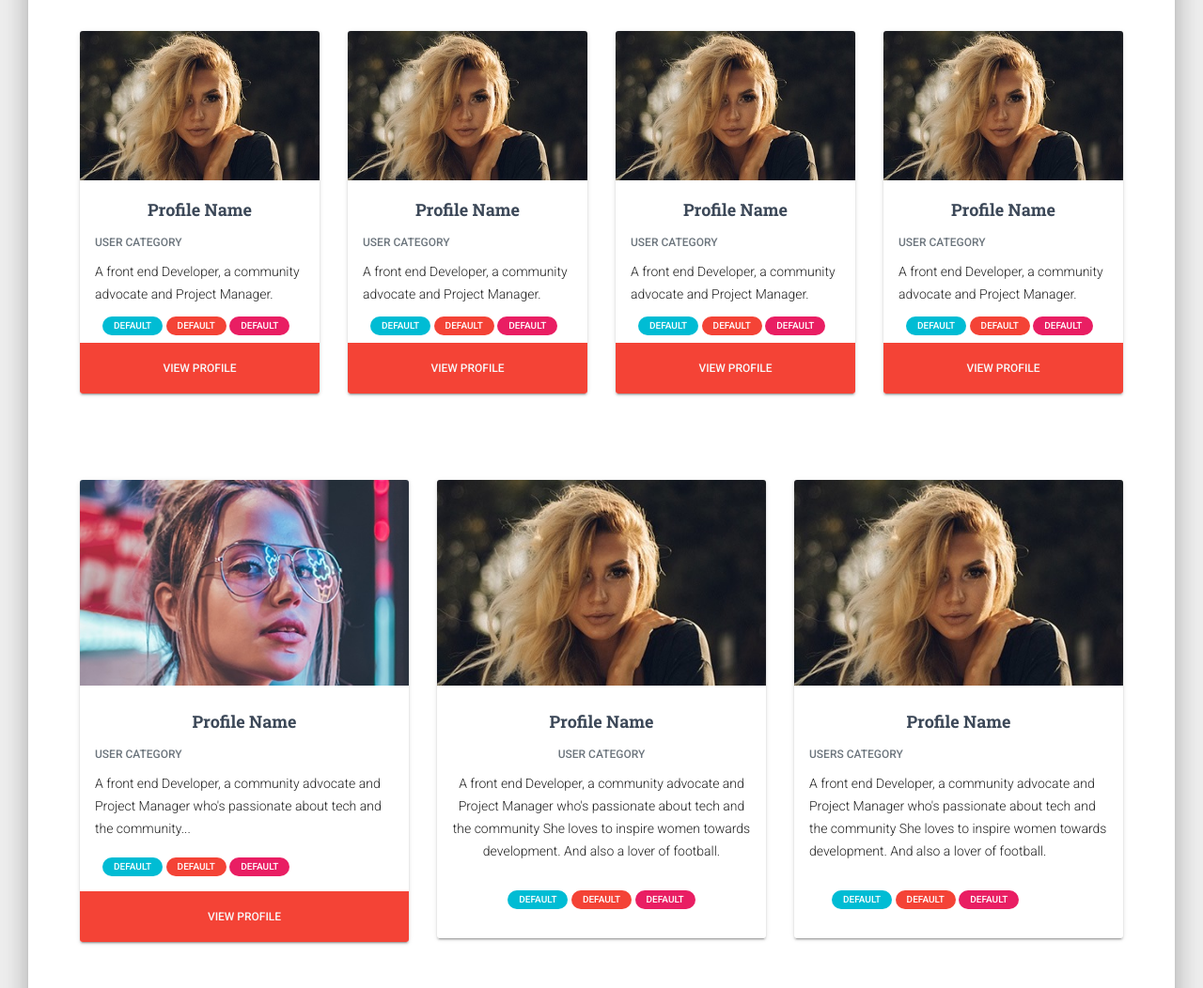
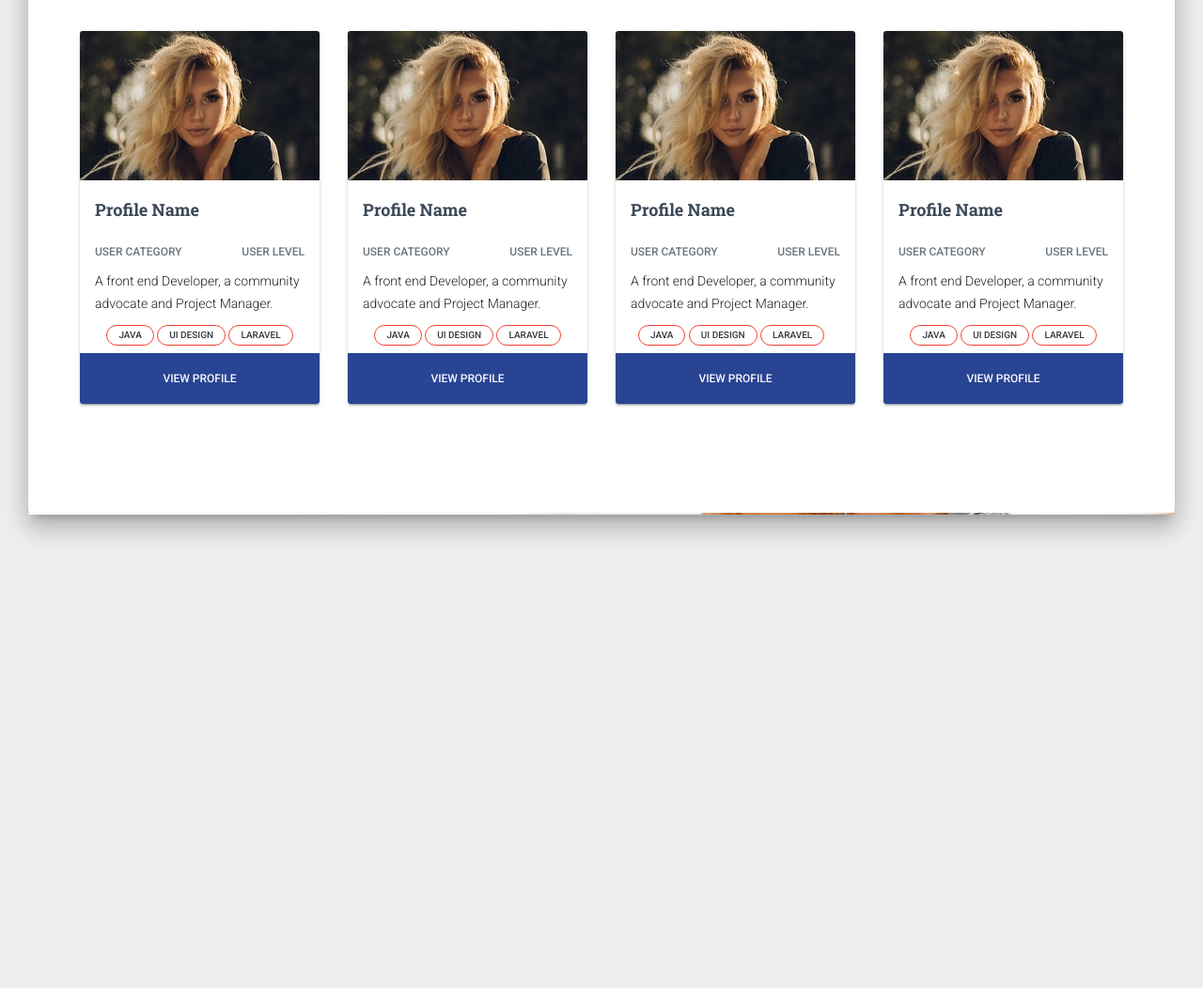
Before and after one commit to GodsonUI/ogaboss, a plain HTML site: page index.html in a window 1280 px wide. Shown: the part 808-1860 px from the top of the page at 94% size. After the commit the page ends 1404 px from the top, so only its background shows below. Drawn offline with Linux system fonts and the light colour scheme; a script that the page names is missing.

Commit message:
Populated the home user card

```diff
--- a/index.html
+++ b/index.html
@@ -122,7 +122,7 @@
       </div>
     </div>
 
-    <div class="main main-raised">
+    <div class="main main-raised bg-gray">
       <div class="container-fluid" id="about"">
         <div class="container">
           <div class="section text-center">
@@ -136,23 +136,30 @@
                 <div class="card text-left">
                   <img class="card-img-top img-fluid" src="images/faces/avatar.jpg" alt="Profile Name">
                   <div class="card-body px-3 py-2">
-                    <h4 class="card-title text-center">Profile Name</h4>
+                    <h4 class="card-title text-left">Profile Name</h4>
+                    <div class="row">
+                      <div class="col-md-6">
                         <h6 class="card-category text-left text-muted">User Category</h6>
+                      </div>
+                      <div class="col-md-6">
+                        <h6 class="card-category text-right text-muted">User Level</h6>
+                      </div>
+                    </div>
                     <p class="card-text">A front end Developer, a community advocate and Project Manager.</p>
                   </div>
-                  <div class="tags px-4 pb-2">
+                  <div class="tags ml-auto mr-auto px-4 pb-2">
                     <a href="javascript:;">
-                      <span class="badge badge-pill badge-info">Default</span>
+                      <span class="badge badge-pill border border-danger text-dark">Java</span>
                     </a>
                     <a href="javascript:;">
-                      <span class="badge badge-pill badge-danger">Default</span>
+                      <span class="badge badge-pill border border-danger text-dark">UI Design</span>
                     </a>
                     <a href="javascript:;">
-                      <span class="badge badge-pill badge-rose">Default</span>
+                      <span class="badge badge-pill border border-danger text-dark">Laravel</span>
                     </a>
                   </div>
                   <a href="javascript:;">
-                    <div class="card-footer py-2 bg-danger">
+                    <div class="card-footer py-2 bg-default">
                       <div class="col-md-12">
                         <h6 class="heading text-center text-light">View Profile</h6>
                       </div>
@@ -164,23 +171,30 @@
                 <div class="card text-left">
                   <img class="card-img-top img-fluid" src="images/faces/avatar.jpg" alt="Profile Name">
                   <div class="card-body px-3 py-2">
-                    <h4 class="card-title text-center">Profile Name</h4>
+                    <h4 class="card-title text-left">Profile Name</h4>
+                    <div class="row">
+                      <div class="col-md-6">
                         <h6 class="card-category text-left text-muted">User Category</h6>
+                      </div>
+                      <div class="col-md-6">
+                        <h6 class="card-category text-right text-muted">User Level</h6>
+                      </div>
+                    </div>
                     <p class="card-text">A front end Developer, a community advocate and Project Manager.</p>
                   </div>
-                  <div class="tags px-4 pb-2">
+                  <div class="tags ml-auto mr-auto px-4 pb-2">
                     <a href="javascript:;">
-                      <span class="badge badge-pill badge-info">Default</span>
+                      <span class="badge badge-pill border border-danger text-dark">Java</span>
                     </a>
                     <a href="javascript:;">
-                      <span class="badge badge-pill badge-danger">Default</span>
+                      <span class="badge badge-pill border border-danger text-dark">UI Design</span>
                     </a>
                     <a href="javascript:;">
-                      <span class="badge badge-pill badge-rose">Default</span>
+                      <span class="badge badge-pill border border-danger text-dark">Laravel</span>
                     </a>
                   </div>
                   <a href="javascript:;">
-                    <div class="card-footer py-2 bg-danger">
+                    <div class="card-footer py-2 bg-default">
                       <div class="col-md-12">
                         <h6 class="heading text-center text-light">View Profile</h6>
                       </div>
@@ -192,23 +206,30 @@
                 <div class="card text-left">
                   <img class="card-img-top img-fluid" src="images/faces/avatar.jpg" alt="Profile Name">
                   <div class="card-body px-3 py-2">
-                    <h4 class="card-title text-center">Profile Name</h4>
+                    <h4 class="card-title text-left">Profile Name</h4>
+                    <div class="row">
+                      <div class="col-md-6">
                         <h6 class="card-category text-left text-muted">User Category</h6>
+                      </div>
+                      <div class="col-md-6">
+                        <h6 class="card-category text-right text-muted">User Level</h6>
+                      </div>
+                    </div>
                     <p class="card-text">A front end Developer, a community advocate and Project Manager.</p>
                   </div>
                   <div class="tags px-4 pb-2">
                     <a href="javascript:;">
-                      <span class="badge badge-pill badge-info">Default</span>
+                      <span class="badge badge-pill border border-danger text-dark">Java</span>
                     </a>
                     <a href="javascript:;">
-                      <span class="badge badge-pill badge-danger">Default</span>
+                      <span class="badge badge-pill border border-danger text-dark">UI Design</span>
                     </a>
                     <a href="javascript:;">
-                      <span class="badge badge-pill badge-rose">Default</span>
+                      <span class="badge badge-pill border border-danger text-dark">Laravel</span>
                     </a>
                   </div>
                   <a href="javascript:;">
-                    <div class="card-footer py-2 bg-danger">
+                    <div class="card-footer py-2 bg-default">
                       <div class="col-md-12">
                         <h6 class="heading text-center text-light">View Profile</h6>
                       </div>
@@ -220,23 +241,30 @@
                 <div class="card text-left">
                   <img class="card-img-top img-fluid" src="images/faces/avatar.jpg" alt="Profile Name">
                   <div class="card-body px-3 py-2">
-                    <h4 class="card-title text-center">Profile Name</h4>
+                    <h4 class="card-title text-left">Profile Name</h4>
+                    <div class="row">
+                      <div class="col-md-6">
                         <h6 class="card-category text-left text-muted">User Category</h6>
+                      </div>
+                      <div class="col-md-6">
+                        <h6 class="card-category text-right text-muted">User Level</h6>
+                      </div>
+                    </div>
                     <p class="card-text">A front end Developer, a community advocate and Project Manager.</p>
                   </div>
-                  <div class="tags px-4 pb-2">
+                  <div class="tags ml-auto mr-auto px-4 pb-2">
                     <a href="javascript:;">
-                      <span class="badge badge-pill badge-info">Default</span>
+                      <span class="badge badge-pill border border-danger text-dark">Java</span>
                     </a>
                     <a href="javascript:;">
-                      <span class="badge badge-pill badge-danger">Default</span>
+                      <span class="badge badge-pill border border-danger text-dark">UI Design</span>
                     </a>
                     <a href="javascript:;">
-                      <span class="badge badge-pill badge-rose">Default</span>
+                      <span class="badge badge-pill border border-danger text-dark">Laravel</span>
                     </a>
                   </div>
                   <a href="javascript:;">
-                    <div class="card-footer py-2 bg-danger">
+                    <div class="card-footer py-2 bg-default">
                       <div class="col-md-12">
                         <h6 class="heading text-center text-light">View Profile</h6>
                       </div>
@@ -245,28 +273,35 @@
                 </div>
               </div>
             </div>
-            <div class="row py-3">
+            <!-- <div class="row py-3">
               <div class="col-md-4 col-sm-12">
                 <div class="card text-left">
                   <img class="card-img-top img-fluid" src="images/faces/kendall.jpg" alt="Profile Name">
-                  <div class="card-body px-3">
-                    <h4 class="card-title text-center">Profile Name</h4>
+                  <div class="card-body ">
+                    <h4 class="card-title text-left">Profile Name</h4>
+                    <div class="row">
+                      <div class="col-md-6">
                         <h6 class="card-category text-left text-muted">User Category</h6>
+                      </div>
+                      <div class="col-md-6">
+                        <h6 class="card-category text-right text-muted">User Level</h6>
+                      </div>
+                    </div>
                     <p class="card-text">A front end Developer, a community advocate and Project Manager who's passionate about tech and the community...</p>
                   </div>
-                  <div class="tags px-4 pb-3">
+                  <div class="tags ml-auto mr-auto px-4 pb-2">
                     <a href="javascript:;">
-                      <span class="badge badge-pill badge-info">Default</span>
+                      <span class="badge badge-pill border border-danger text-dark">Java</span>
                     </a>
                     <a href="javascript:;">
-                      <span class="badge badge-pill badge-danger">Default</span>
+                      <span class="badge badge-pill border border-danger text-dark">UI Design</span>
                     </a>
                     <a href="javascript:;">
-                      <span class="badge badge-pill badge-rose">Default</span>
+                      <span class="badge badge-pill border border-danger text-dark">Laravel</span>
                     </a>
                   </div>
                   <a href="javascript:;">
-                    <div class="card-footer py-2 bg-danger">
+                    <div class="card-footer py-2 bg-default">
                       <div class="col-md-12">
                         <h6 class="heading text-center text-light">View Profile</h6>
                       </div>
@@ -276,35 +311,75 @@
               </div>
               <div class="col-md-4 col-sm-12">
                 <div class="card text-left">
-                  <img class="card-img-top img-fluid" src="images/faces/avatar.jpg" alt="Profile Name">
-                  <div class="card-body px-3 text-center">
-                    <h4 class="card-title">Profile Name</h4>
-                    <h6 class="card-category text-muted">User Category</h6>
-                    <p class="card-text">A front end Developer, a community advocate and Project Manager who's passionate about tech and the community She loves to inspire women towards development. And also a lover of football.</p>
-                    <div class="tags px-4 py-3">
-                      <span class="badge badge-pill badge-info">Default</span>
-                      <span class="badge badge-pill badge-danger">Default</span>
-                      <span class="badge badge-pill badge-rose">Default</span>
+                  <img class="card-img-top img-fluid" src="images/faces/kendall.jpg" alt="Profile Name">
+                  <div class="card-body ">
+                    <h4 class="card-title text-left">Profile Name</h4>
+                    <div class="row">
+                      <div class="col-md-6">
+                        <h6 class="card-category text-left text-muted">User Category</h6>
+                      </div>
+                      <div class="col-md-6">
+                        <h6 class="card-category text-right text-muted">User Level</h6>
                       </div>
                     </div>
+                    <p class="card-text">A front end Developer, a community advocate and Project Manager who's passionate about tech and the community...</p>
+                  </div>
+                  <div class="tags ml-auto mr-auto px-4 pb-2">
+                    <a href="javascript:;">
+                      <span class="badge badge-pill border border-danger text-dark">Java</span>
+                    </a>
+                    <a href="javascript:;">
+                      <span class="badge badge-pill border border-danger text-dark">UI Design</span>
+                    </a>
+                    <a href="javascript:;">
+                      <span class="badge badge-pill border border-danger text-dark">Laravel</span>
+                    </a>
+                  </div>
+                  <a href="javascript:;">
+                    <div class="card-footer py-2 bg-default">
+                      <div class="col-md-12">
+                        <h6 class="heading text-center text-light">View Profile</h6>
+                      </div>
+                    </div>
+                  </a>
                 </div>
               </div>
               <div class="col-md-4 col-sm-12">
                 <div class="card text-left">
-                  <img class="card-img-top img-fluid" src="images/faces/avatar.jpg" alt="Profile Name">
-                  <div class="card-body px-3">
-                    <h4 class="card-title text-center">Profile Name</h4>
-                    <h6 class="card-category text-muted text-left">Users Category</h6>
-                    <p class="card-text">A front end Developer, a community advocate and Project Manager who's passionate about tech and the community She loves to inspire women towards development. And also a lover of football.</p>
-                    <div class="tags px-4 py-3">
-                      <span class="badge badge-pill badge-info">Default</span>
-                      <span class="badge badge-pill badge-danger">Default</span>
-                      <span class="badge badge-pill badge-rose">Default</span>
+                  <img class="card-img-top img-fluid" src="images/faces/kendall.jpg" alt="Profile Name">
+                  <div class="card-body ">
+                    <h4 class="card-title text-left">Profile Name</h4>
+                    <div class="row">
+                      <div class="col-md-6">
+                        <h6 class="card-category text-left text-muted">User Category</h6>
+                      </div>
+                      <div class="col-md-6">
+                        <h6 class="card-category text-right text-muted">User Level</h6>
                       </div>
                     </div>
+                    <p class="card-text">A front end Developer, a community advocate and Project Manager who's passionate about tech and the community...</p>
+                  </div>
+                  <div class="tags ml-auto mr-auto px-4 pb-2">
+                    <a href="javascript:;">
+                      <span class="badge badge-pill border border-danger text-dark">Java</span>
+                    </a>
+                    <a href="javascript:;">
+                      <span class="badge badge-pill border border-danger text-dark">UI Design</span>
+                    </a>
+                    <a href="javascript:;">
+                      <span class="badge badge-pill border border-danger text-dark">Laravel</span>
+                    </a>
+                  </div>
+                  <a href="javascript:;">
+                    <div class="card-footer py-2 bg-default">
+                      <div class="col-md-12">
+                        <h6 class="heading text-center text-light">View Profile</h6>
                       </div>
                     </div>
+                  </a>
                 </div>
+              </div>
+            </div> -->
           </div>
         </div>
       </div>
```
Lines whose indentation alone changed are shown as unchanged.
